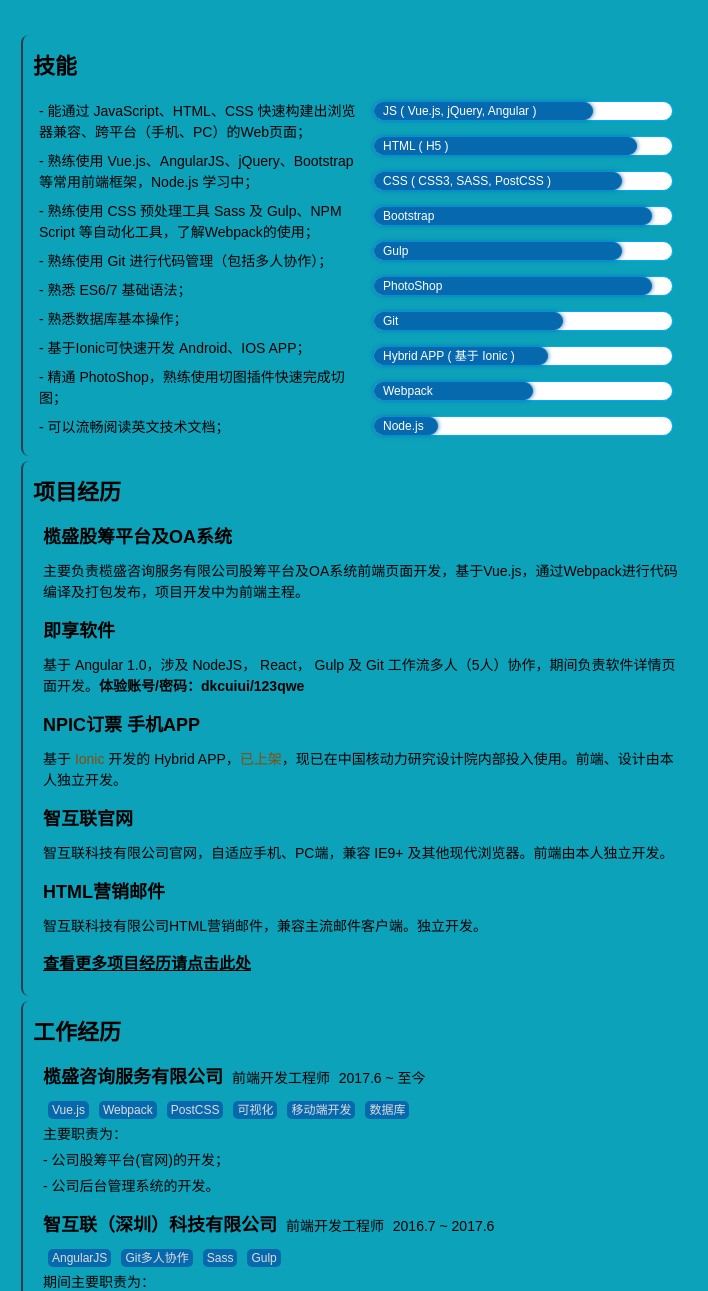
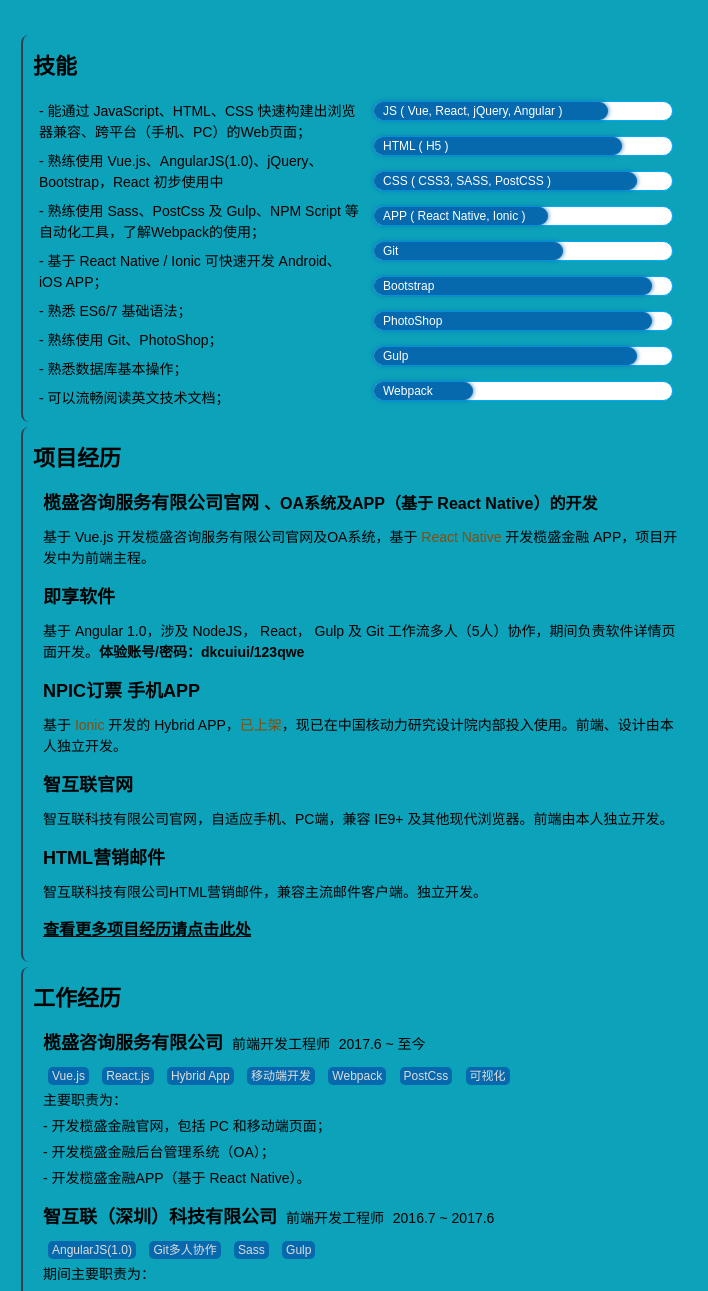
Before and after one commit to vincexiaoguangliu/resume, a website: page pdf.html in a window 1280 px wide. Shown: the top 1291 px of the page, 419-1127 px from the left. Drawn offline with Linux system fonts and the light colour scheme; files that its build step writes are made by us from their sources.

Commit message:
change 2017-12-29

```diff
--- a/pdf.html
+++ b/pdf.html
@@ -50,7 +50,7 @@
             <p><a href="https://500px.com/xiaogliu" target="blank"><i class="photography"></i>500px（摄影网站）</a></p>
           </div>
           <div class="pdf-file">
-            <a href="http://www.npic.site:8888/resume/index.html" target="_blank">查看在线简历</a>
+            <a href="https://xiaogliu.github.io/resume/" target="_blank">查看在线简历</a>
           </div>
         </article>
         <article class="other">
@@ -59,19 +59,18 @@
             <div class="tech-info">
               <ul>
                 <li>- 能通过 JavaScript、HTML、CSS 快速构建出浏览器兼容、跨平台（手机、PC）的Web页面；</li>
-                <li>- 熟练使用 Vue.js、AngularJS、jQuery、Bootstrap 等常用前端框架，Node.js 学习中；</li>
-                <li>- 熟练使用 CSS 预处理工具 Sass 及 Gulp、NPM Script 等自动化工具，了解Webpack的使用；</li>
-                <li>- 熟练使用 Git 进行代码管理（包括多人协作）；</li>
+                <li>- 熟练使用 Vue.js、AngularJS(1.0)、jQuery、Bootstrap，React 初步使用中</li>
+                <li>- 熟练使用 Sass、PostCss 及 Gulp、NPM Script 等自动化工具，了解Webpack的使用；</li>
+                <li>- 基于 React Native / Ionic 可快速开发 Android、iOS APP；</li>
                 <li>- 熟悉 ES6/7 基础语法；</li>
+                <li>- 熟练使用 Git、PhotoShop；</li>
                 <li>- 熟悉数据库基本操作；</li>
-                <li>- 基于Ionic可快速开发 Android、IOS APP；</li>
-                <li>- 精通 PhotoShop，熟练使用切图插件快速完成切图；</li>
                 <li>- 可以流畅阅读英文技术文档；</li>
               </ul>
             </div>
             <div class="tech-gragh">
               <div class="progress-bar">
-                <span class="fill fill-js">JS ( Vue.js, jQuery, Angular )</span>
+                <span class="fill fill-js">JS ( Vue, React, jQuery, Angular )</span>
               </div>
               <div class="progress-bar">
                 <span class="fill fill-html">HTML ( H5 )</span>
@@ -80,26 +79,26 @@
                 <span class="fill fill-css">CSS ( CSS3, SASS, PostCSS )</span>
               </div>
               <div class="progress-bar">
+                <span class="fill fill-happ">APP ( React Native, Ionic )</span>
+              </div>
+              <div class="progress-bar">
+                <span class="fill fill-git">Git</span>
+              </div>
+              <div class="progress-bar">
                 <span class="fill fill-bs">Bootstrap</span>
+              </div>
+              <div class="progress-bar">
+                <span class="fill fill-ps">PhotoShop</span>
               </div>
               <div class="progress-bar">
                 <span class="fill fill-gulp">Gulp</span>
               </div>
               <div class="progress-bar">
-                <span class="fill fill-ps">PhotoShop</span>
-              </div>
-              <div class="progress-bar">
-                <span class="fill fill-git">Git</span>
-              </div>
-              <div class="progress-bar">
-                <span class="fill fill-happ">Hybrid APP ( 基于 Ionic )</span>
-              </div>
-              <div class="progress-bar">
                 <span class="fill fill-wp">Webpack</span>
               </div>
-              <div class="progress-bar">
-                <span class="fill fill-node">Node.js</span>
-              </div>
+              <!-- <div class="progress-bar">
+                            <span class="fill fill-node">Node.js</span>
+                          </div> -->
             </div>
             <div class="clear-fix"></div>
           </div>
@@ -110,12 +109,13 @@
                 <div class="work-head">
                   <span class="work-company">
                     <a href="https://www.lansheng8.com/" target="_blank" style="font-size: 18px;">
-                      榄盛股筹平台及OA系统
+                      榄盛咨询服务有限公司官网
                     </a>
+                     、OA系统及APP（基于 React Native）的开发
                   </span>
                 </div>
                 <div class="work-content">
-                  <p>主要负责榄盛咨询服务有限公司股筹平台及OA系统前端页面开发，基于Vue.js，通过Webpack进行代码编译及打包发布，项目开发中为前端主程。</p>
+                  <p>基于 Vue.js 开发榄盛咨询服务有限公司官网及OA系统，基于 <a href="https://facebook.github.io/react-native/" target="_blank" style="color: #8c4b07;">React Native</a> 开发榄盛金融 APP，项目开发中为前端主程。</p>
                 </div>
               </li>
               <li>
@@ -139,7 +139,7 @@
                   </span>
                 </div>
                 <div class="work-content">
-                  <p>基于 <a href="http://ionicframework.com/" style="color: #8c4b07;">Ionic</a> 开发的 Hybrid APP，<a href="http://shouji.baidu.com/software/11482855.html" target="_blank" style="color: #8c4b07;">已上架</a>，现已在中国核动力研究设计院内部投入使用。前端、设计由本人独立开发。</p>
+                  <p>基于 <a href="http://ionicframework.com/" target="_blank" style="color: #8c4b07;">Ionic</a> 开发的 Hybrid APP，<a href="http://shouji.baidu.com/software/11482855.html" target="_blank" style="color: #8c4b07;">已上架</a>，现已在中国核动力研究设计院内部投入使用。前端、设计由本人独立开发。</p>
                 </div>
               </li>
               <li>
@@ -185,20 +185,33 @@
                   <span class="work-company" style="font-size: 18px;"><a href="https://www.lansheng8.com/" target="_blank">榄盛咨询服务有限公司</a></span> <span class="work-position">前端开发工程师</span> 2017.6 ~ 至今
                 </div>
                 <div class="work-tags">
-                  <span>Vue.js</span><span>Webpack</span><span>PostCSS</span><span>可视化</span><span>移动端开发</span><span>数据库</span>
+                  <span>Vue.js</span>
+                  <span>React.js</span>
+                  <span>Hybrid App</span>
+                  <span>移动端开发</span>
+                  <span>Webpack</span>
+                  <span>PostCss</span>
+                  <span>可视化</span>
                 </div>
                 <div class="work-content">
                   <p>主要职责为：</p>
-                  <p>- 公司股筹平台(官网)的开发；</p>
-                  <p>- 公司后台管理系统的开发。</p>
+                  <p>- 开发榄盛金融官网，包括 PC 和移动端页面；</p>
+                  <p>- 开发榄盛金融后台管理系统（OA）；</p>
+                  <p>- 开发榄盛金融APP（基于 React Native）。</p>
                 </div>
               </li>
               <li>
                 <div class="work-head">
-                  <span class="work-company" style="font-size: 18px;"><a href="http://www.zhilinktech.com/" target="_blank">智互联（深圳）科技有限公司</a></span> <span class="work-position">前端开发工程师</span> 2016.7 ~ 2017.6
+                  <span class="work-company" style="font-size: 18px;">
+                    <a href="http://www.zhilinktech.com/" target="_blank">智互联（深圳）科技有限公司</a>
+                  </span>
+                  <span class="work-position">前端开发工程师</span> 2016.7 ~ 2017.6
                 </div>
                 <div class="work-tags">
-                  <span>AngularJS</span><span>Git多人协作</span><span>Sass</span><span>Gulp</span>
+                  <span>AngularJS(1.0)</span>
+                  <span>Git多人协作</span>
+                  <span>Sass</span>
+                  <span>Gulp</span>
                 </div>
                 <div class="work-content">
                   <p>期间主要职责为：</p>
@@ -237,7 +250,7 @@
             <h2>自我评价</h2>
             <ul>
               <li>
-                <p>热爱前端开发，对技术和用户体验有追求；可流畅阅读英文文档，在前端日新月异的今天能快速学习新技术；有绘画、摄影基础，有一定审美鉴赏能力。</p>
+                <p>热爱前端开发，对技术和用户体验有追求；理解业务逻辑能力强，避免开发事倍功半；有绘画、摄影基础，能准确理解UI设计师意图；可流畅阅读英文文档，在前端日新月异的今天能快速学习新技术。</p>
                 <p>现存在不足：计算机基础知识有待加强。</p>
               </li>
             </ul>
--- a/src/js/main.js
+++ b/src/js/main.js
@@ -19,14 +19,14 @@
     var addClassFn = function(key, value) {
         key.css("width", value)
     };
-    addClassFn(fillJS, "70%");
-    addClassFn(fillHTML, "85%");
-    addClassFn(fillCSS, "80%");
+    addClassFn(fillJS, "75%");
+    addClassFn(fillHTML, "80%");
+    addClassFn(fillCSS, "85%");
     addClassFn(fillPS, "90%");
     addClassFn(fillGit, "60%");
-    addClassFn(fillGulp, "80%");
+    addClassFn(fillGulp, "85%");
     addClassFn(fillBS, "90%");
-    addClassFn(fillWP, "50%");
+    addClassFn(fillWP, "30%");
     addClassFn(fillHAPP, "55%");
     addClassFn(fillND, "18%");
     figure.hover(function() {
```
Also changed, not shown: index.html (+22 -22 lines), dist/js/main.js.
